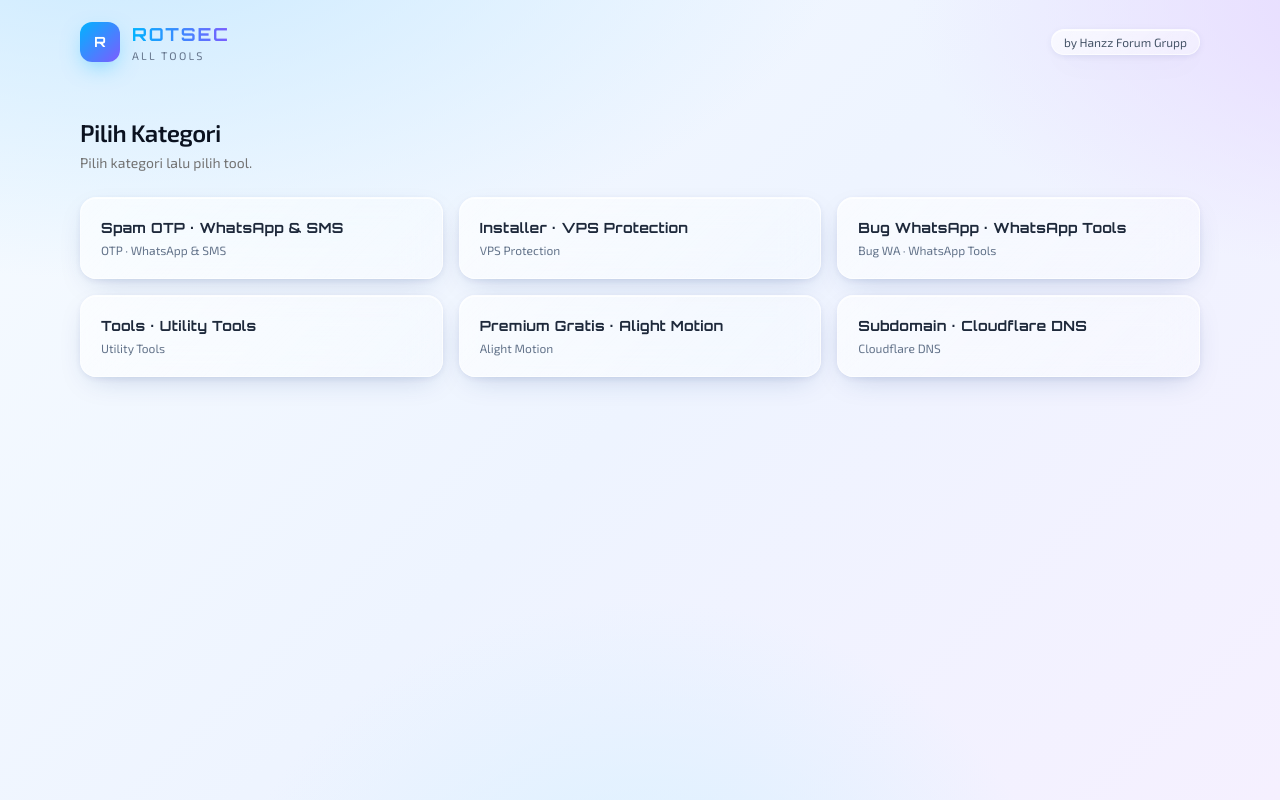
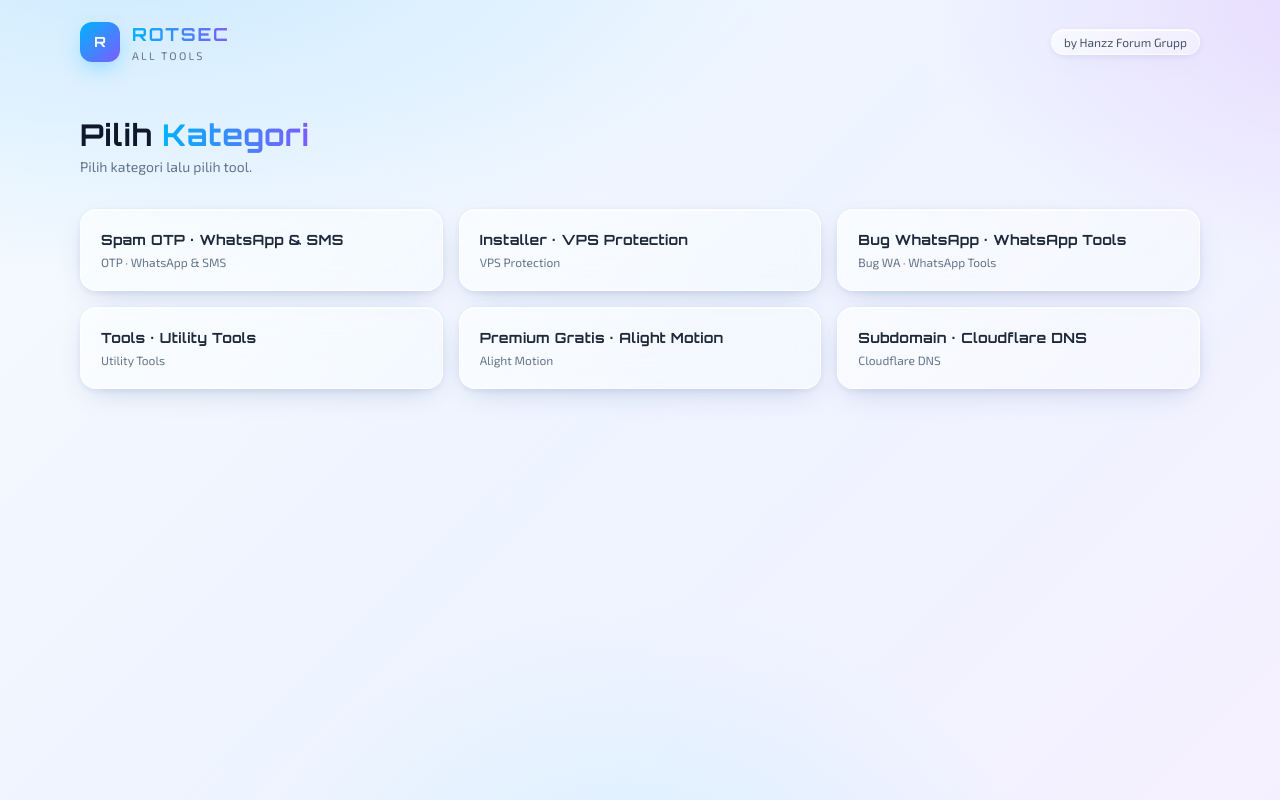
Before and after one commit to hanzcodereal/prokit, a Next.js app: page / in a window 1280 px wide. Built offline with nearby package versions, Linux system fonts and the light colour scheme.

Commit message:
Update page.tsx

```diff
--- a/src/app/page.tsx
+++ b/src/app/page.tsx
@@ -16,9 +16,11 @@ export default function HomePage() {
     <main className="min-h-screen">
       <Header />
       <section className="mx-auto w-full max-w-6xl px-4 pb-16">
-        <div className="mb-6">
-          <h1 className="text-2xl font-semibold tracking-tight">Pilih Kategori</h1>
-          <p className="mt-1 text-sm text-neutral-500">Pilih kategori lalu pilih tool.</p>
+        <div className="mb-8">
+          <h1 className="font-orbitron text-3xl font-bold tracking-wide text-slate-900">
+            Pilih <span className="neon-text">Kategori</span>
+          </h1>
+          <p className="mt-1 text-sm text-slate-500">Pilih kategori lalu pilih tool.</p>
         </div>
         <div className="grid grid-cols-1 gap-4 sm:grid-cols-2 lg:grid-cols-3">
           {categories.map((c) => (
```
